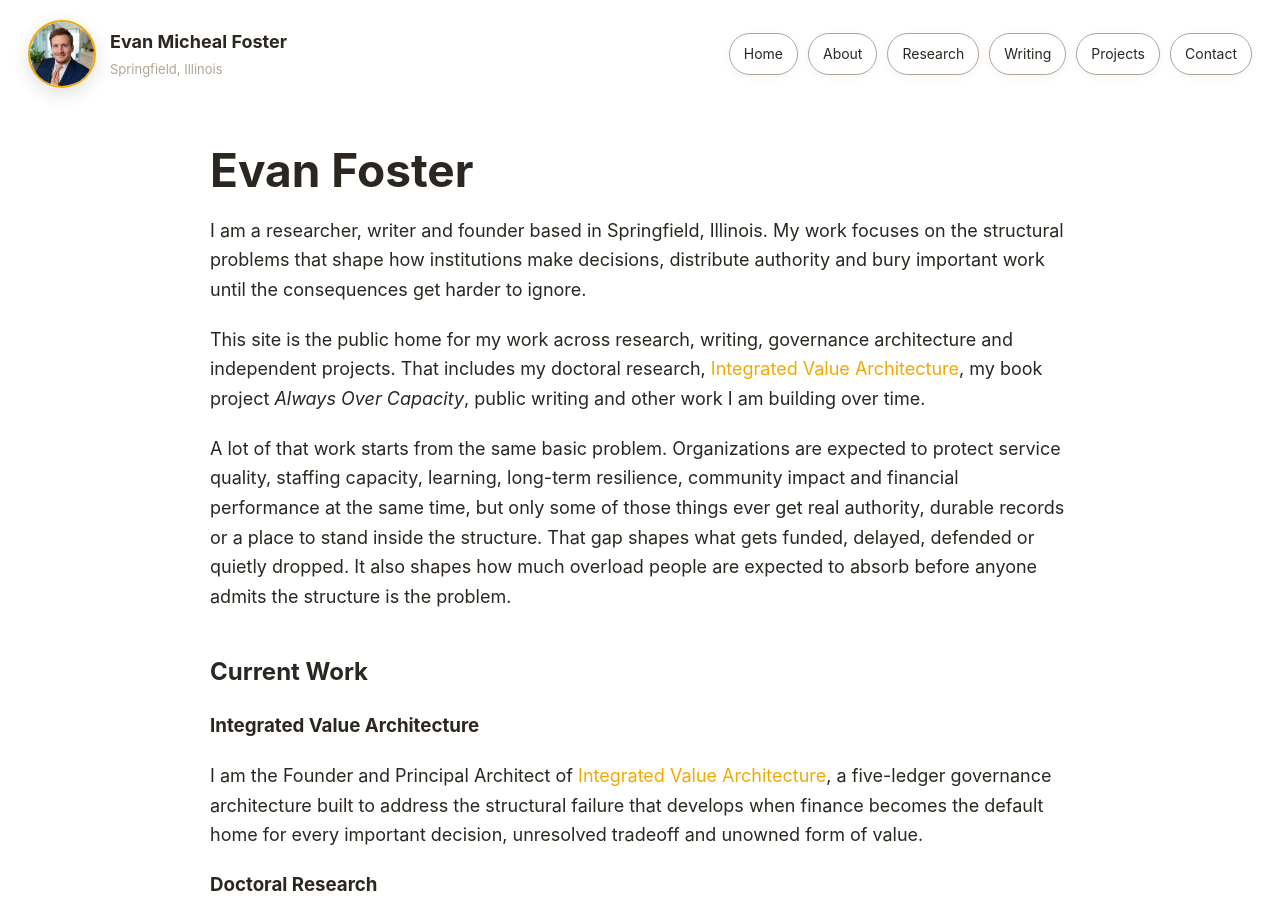
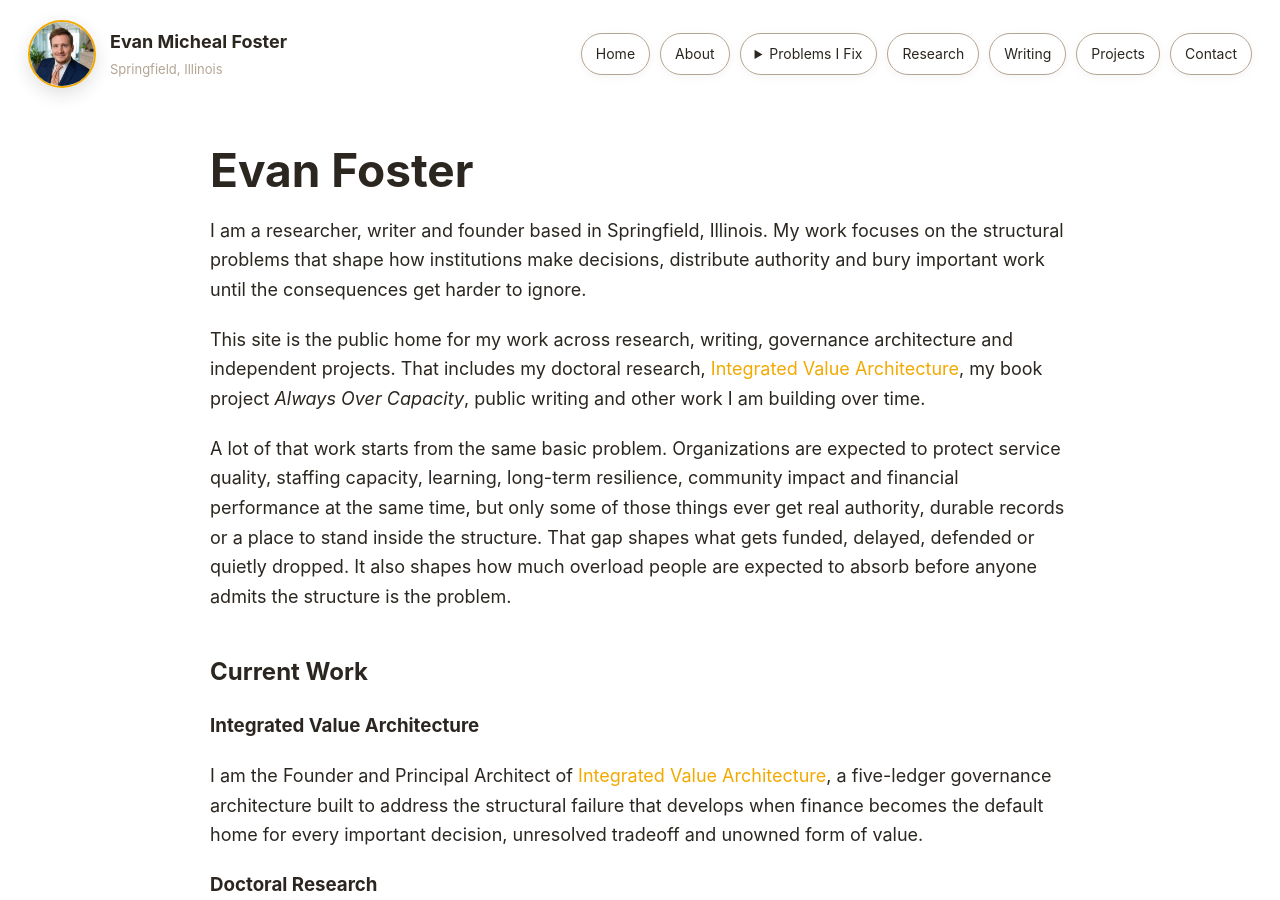
Before and after one commit to efost7873/evanmichealfoster.com, a Jekyll site: the page built from index.md, in a window 1280 px wide and 900 px high. Built offline with Jekyll 4.4.1, drawn with Linux system fonts in a browser that asks for light colours.

Commit message:
Update header.html

```diff
--- a/_includes/header.html
+++ b/_includes/header.html
@@ -14,6 +14,19 @@
   <nav class="floating-nav" aria-label="Primary">
     <a class="nav-button" href="/">Home</a>
     <a class="nav-button" href="/about/">About</a>
+
+    <details class="nav-dropdown">
+      <summary class="nav-button">Problems I Fix</summary>
+      <div class="nav-dropdown-menu">
+        <a href="/problems/">All Problems</a>
+        <a href="/approval-bottlenecks/">What Approval Waste Actually Looks Like</a>
+        <a href="/slow-decisions-decision-rights/">Why Decisions Drag When the Answer Is Already Obvious</a>
+        <a href="/stalled-strategy-execution/">Why Plans Die After the Retreat</a>
+        <a href="/unclear-roles-duplicate-work/">What Role Confusion Looks Like in Real Work</a>
+        <a href="/silos-broken-handoffs/">What Gets Lost Between Teams</a>
+      </div>
+    </details>
+
     <a class="nav-button" href="/research/">Research</a>
     <a class="nav-button" href="/writing/">Writing</a>
     <a class="nav-button" href="/projects/">Projects</a>
```
